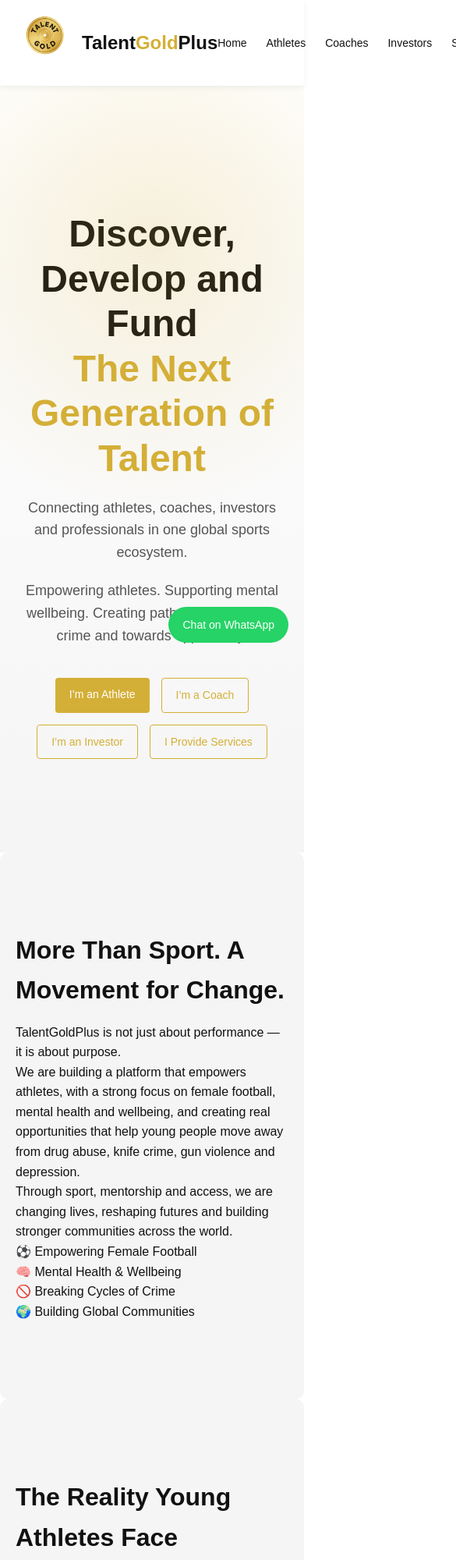
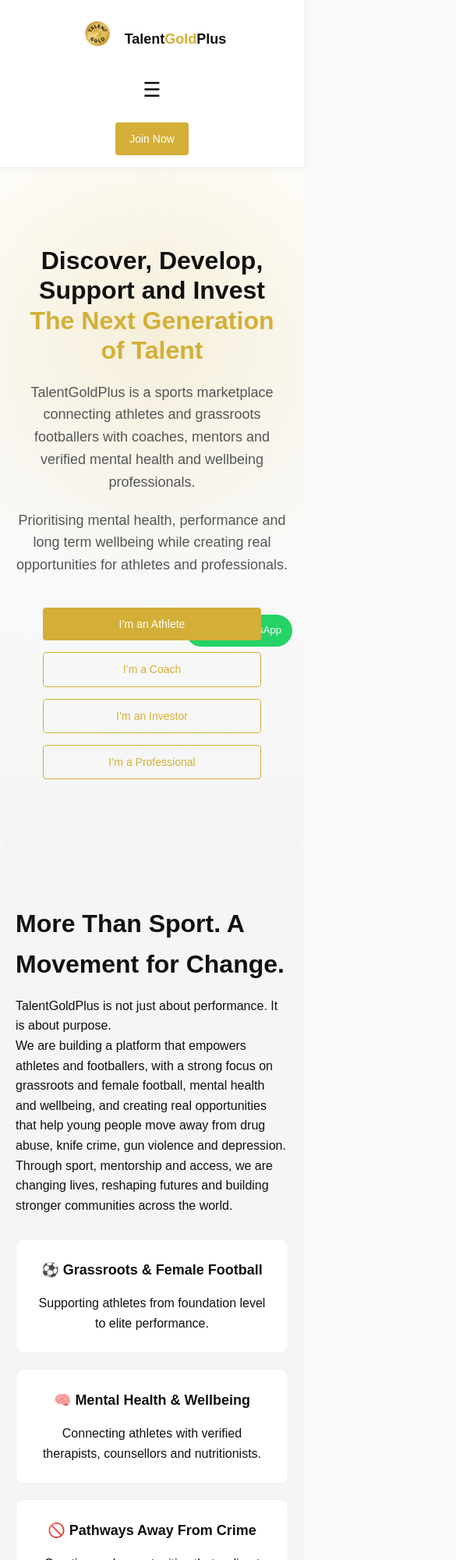
Before and after one commit to cyberolu/talentgoldplus-demo-, a plain HTML site: page frontend/public/index.html in a window 390 px wide. Shown: the top 2000 px of the page at 78% size, 585 px wide, since content can reach past the window. Drawn offline with Linux system fonts and the light colour scheme.

Commit message:
UI fixes: navbar spacing, hero fix, mobile prep

```diff
--- a/frontend/public/css/styles.css
+++ b/frontend/public/css/styles.css
@@ -29,9 +29,6 @@
   }
 
   /* GLOBAL */
-  section {
-    padding: 100px 20px;
-  }
 
   h1, h2, h3 {
     margin-bottom: 15px;
@@ -93,7 +90,7 @@
     font-size: 24px;
     font-weight: 700;
     color: var(--dark);
-    margin-left: -20px;
+    margin-left: 10px;
   }
 
   .gold {
@@ -117,7 +114,19 @@
   .nav-links a:hover {
     color: var(--gold);
   }
+  nav {
+    max-width: 1200px;
+    margin: 0 auto;
+    padding: 0 30px; /* increase spacing */
+    height: 110px;
 
+    display: flex;
+    align-items: center;
+    justify-content: space-between;
+  }
+  .nav-links {
+    gap: 30px; /* was 25px */
+  }
   /* NAV BUTTON */
 
   .nav-btn {
@@ -131,14 +140,6 @@
   /* =========================
      HERO
   ========================= */
-
-  #hero {
-    text-align: center;
-  }
-
-  #hero h2 {
-    font-size: 42px;
-  }
 
   #hero p {
     margin: 20px 0;
@@ -169,7 +170,13 @@
     background-color: #f0f0f0;
     text-align: center;
   }
+  body {
+    background-color: #f9f9f9;
+  }
 
+  section:nth-child(even) {
+    background-color: #f3f3f3;
+  }
   /* =========================
      CARDS (GLOBAL)
   ========================= */
@@ -209,10 +216,19 @@
   ========================= */
 
   .trust-stats {
-    margin-top: 20px;
+    margin-top: 30px;
     display: flex;
+    gap: 20px;
+    flex-wrap: wrap;
     justify-content: center;
-    gap: 30px;
+  }
+
+  .trust-stats p {
+    background: white;
+    padding: 15px 20px;
+    border-radius: 8px;
+    border: 1px solid #eee;
+    font-size: 14px;
   }
 
   /* =========================
@@ -357,22 +373,11 @@
     );
 
     z-index: 0;
+    pointer-events: none; /* THIS IS THE KEY */
   }
-  .hero-text {
-    max-width: 700px;
-    margin: 20px auto 0;
-    text-align: center;
-  }
-
-  .hero-main {
-    font-size: 20px;
-    color: #444;
-  }
-
-  .hero-sub {
-    margin-top: 10px;
-    font-size: 16px;
-    color: #777;
+  #hero .container {
+    position: relative;
+    z-index: 2;
   }
 
   /* =========================
@@ -420,7 +425,43 @@
     min-width: 250px;
   }
 
-  /* =========================
+  section {
+    padding: 80px 20px;
+  }
+
+  section:nth-child(even) {
+    background-color: #f3f3f3;
+  }
+
+  .mission-cards,
+.solution-cards {
+  display: flex;
+  gap: 20px;
+  margin-top: 30px;
+  flex-wrap: wrap;
+}
+
+.mission-cards .card,
+.solution-cards .card {
+  flex: 1;
+  min-width: 250px;
+}
+
+/* UNIVERSAL CARD */
+.card {
+  background: white;
+  padding: 25px;
+  border-radius: 10px;
+  border: 1px solid #eee;
+  text-align: center;
+  transition: all 0.3s ease;
+}
+
+.card:hover {
+  transform: translateY(-5px);
+  box-shadow: 0 10px 25px rgba(0,0,0,0.08);
+}
+/* =========================
    FOOTER (PROPER FIX)
 ========================= */
 
@@ -475,3 +516,136 @@
     font-size: 13px;
     color: #888;
   }
+  .menu-toggle {
+    display: none;
+    font-size: 26px;
+    cursor: pointer;
+  }
+
+
+/* =========================
+   MOBILE RESPONSIVE
+========================= */
+
+@media (max-width: 768px) {
+
+  /* NAV */
+  nav {
+    flex-direction: column;
+    height: auto;
+    padding: 15px;
+    gap: 10px;
+  }
+
+  .nav-links {
+    flex-wrap: wrap;
+    justify-content: center;
+    gap: 15px;
+  }
+
+  .nav-btn {
+    margin-top: 10px;
+  }
+
+  /* LOGO */
+  .logo img {
+    height: 70px;
+  }
+
+  .logo-text {
+    font-size: 18px;
+    margin-left: -10px;
+  }
+
+  /* HERO */
+  #hero {
+    padding: 100px 20px 80px;
+  }
+
+  #hero h1 {
+    font-size: 32px;
+  }
+
+  .hero-main {
+    font-size: 16px;
+  }
+
+  .hero-sub {
+    font-size: 14px;
+  }
+
+  /* BUTTONS */
+  .hero-buttons {
+    flex-direction: column;
+    align-items: center;
+  }
+
+  .hero-buttons a {
+    width: 80%;
+    text-align: center;
+  }
+
+  /* CARDS STACK */
+  .steps,
+  .user-cards,
+  .athlete-grid,
+  .involvement-cards,
+  .mission-cards,
+  .solution-cards {
+    flex-direction: column;
+  }
+
+  /* TRUST */
+  .trust-stats {
+    flex-direction: column;
+    align-items: center;
+  }
+
+  .trust-stats p {
+    width: 80%;
+    text-align: center;
+  }
+
+  /* FOOTER */
+  .footer-grid {
+    flex-direction: column;
+    gap: 30px;
+    text-align: center;
+  }
+
+  .footer-column {
+    align-items: center;
+  }
+
+}
+/* WHATSAPP MOBILE FIX */
+@media (max-width: 768px) {
+
+  .whatsapp-button {
+    bottom: 15px;
+    right: 15px;
+    padding: 10px 14px;
+    font-size: 13px;
+  }
+
+}
+/* MOBILE */
+@media (max-width: 768px) {
+
+  .menu-toggle {
+    display: block;
+  }
+
+  .nav-links {
+    display: none;
+    flex-direction: column;
+    width: 100%;
+    text-align: center;
+    margin-top: 10px;
+  }
+
+  .nav-links.active {
+    display: flex;
+  }
+
+}
--- a/frontend/public/index.html
+++ b/frontend/public/index.html
@@ -7,6 +7,7 @@
 
   <link rel="stylesheet" href="css/styles.css">
 </head>
+
 <body>
 
   <!-- HEADER -->
@@ -19,12 +20,14 @@
         </span>
       </div>
 
+      <div class="menu-toggle">☰</div>
+
       <ul class="nav-links">
         <li><a href="index.html">Home</a></li>
         <li><a href="pages/athletes.html">Athletes</a></li>
         <li><a href="pages/coaches.html">Coaches</a></li>
         <li><a href="pages/investors.html">Investors</a></li>
-        <li><a href="pages/services.html">Services</a></li>
+        <li><a href="pages/services.html">Professionals</a></li>
         <li><a href="pages/scouts.html">Scouts</a></li>
         <li><a href="pages/community.html">Community</a></li>
         <li><a href="auth/login.html">Login</a></li>
@@ -34,6 +37,22 @@
     </nav>
   </header>
 
+  <!-- YOUR MAIN CONTENT GOES HERE -->
+
+
+  <!-- SCRIPT MUST BE AT THE BOTTOM -->
+  <script>
+    const toggle = document.querySelector(".menu-toggle");
+    const nav = document.querySelector(".nav-links");
+
+    toggle.addEventListener("click", () => {
+      nav.classList.toggle("active");
+    });
+  </script>
+
+</body>
+</html>
+
   <main>
 
     <!-- HERO -->
@@ -41,24 +60,26 @@
       <div class="container">
 
         <h1>
-          Discover, Develop and Fund
+          Discover, Develop, Support and Invest
           <span>The Next Generation of Talent</span>
         </h1>
 
         <div class="hero-text">
           <p class="hero-main">
-            Connecting athletes, coaches, investors and professionals in one global sports ecosystem.
+            TalentGoldPlus is a sports marketplace connecting athletes and grassroots footballers
+            with coaches, mentors and verified mental health and wellbeing professionals.
             </p>
 
             <p class="hero-sub">
-            Empowering athletes. Supporting mental wellbeing. Creating pathways away from crime and towards opportunity.
+            Prioritising mental health, performance and long term wellbeing while creating real opportunities
+            for athletes and professionals.
             </p>
         </div>
         <div class="hero-buttons">
           <a href="pages/athletes.html" class="btn-primary">I’m an Athlete</a>
           <a href="pages/coaches.html" class="btn-secondary">I’m a Coach</a>
           <a href="pages/investors.html" class="btn-secondary">I’m an Investor</a>
-          <a href="pages/services.html" class="btn-secondary">I Provide Services</a>
+          <a href="pages/services.html" class="btn-secondary">I’m a Professional</a>
         </div>
 
       </div>
@@ -70,14 +91,13 @@
     <h2>More Than Sport. A Movement for Change.</h2>
 
     <p>
-          TalentGoldPlus is not just about performance — it is about purpose.
+      TalentGoldPlus is not just about performance. It is about purpose.
     </p>
 
     <p>
-          We are building a platform that empowers athletes, with a strong focus on
-          female football, mental health and wellbeing, and creating real opportunities
-          that help young people move away from drug abuse, knife crime, gun violence
-          and depression.
+      We are building a platform that empowers athletes and footballers, with a strong focus on
+      grassroots and female football, mental health and wellbeing, and creating real opportunities
+      that help young people move away from drug abuse, knife crime, gun violence and depression.
     </p>
 
     <p>
@@ -85,14 +105,30 @@
       and building stronger communities across the world.
     </p>
 
-        <div class="mission-highlights">
-          <p>⚽ Empowering Female Football</p>
-          <p>🧠 Mental Health & Wellbeing</p>
-          <p>🚫 Breaking Cycles of Crime</p>
-          <p>🌍 Building Global Communities</p>
+    <div class="mission-cards">
+      <div class="card">
+        <h3>⚽ Grassroots & Female Football</h3>
+        <p>Supporting athletes from foundation level to elite performance.</p>
+      </div>
+
+      <div class="card">
+        <h3>🧠 Mental Health & Wellbeing</h3>
+        <p>Connecting athletes with verified therapists, counsellors and nutritionists.</p>
+      </div>
+
+      <div class="card">
+        <h3>🚫 Pathways Away From Crime</h3>
+        <p>Creating real opportunities that redirect young people toward purpose.</p>
+      </div>
+
+      <div class="card">
+        <h3>💼 Professional Opportunities</h3>
+        <p>Helping coaches and specialists access high quality athletes and clients.</p>
+      </div>
     </div>
   </div>
 </section>
+
     <section id="problem">
       <div class="container">
         <h2>The Reality Young Athletes Face</h2>
@@ -133,6 +169,38 @@
       </div>
     </section>
 
+    <section id="for-professionals">
+      <div class="container">
+
+        <h2>For Professionals</h2>
+
+        <p>
+          TalentGoldPlus is also a platform for coaches, therapists, nutritionists
+          and performance experts to connect with serious athletes.
+        </p>
+
+        <div class="solution-cards">
+
+          <div class="card">
+            <h3>Verified Athletes</h3>
+            <p>Work with committed athletes focused on growth.</p>
+          </div>
+
+          <div class="card">
+            <h3>Quality Clients</h3>
+            <p>Access a growing network of athletes needing your expertise.</p>
+          </div>
+
+          <div class="card">
+            <h3>Grow Your Business</h3>
+            <p>Turn your services into real opportunities and income.</p>
+          </div>
+
+        </div>
+
+      </div>
+    </section>
+
     <!-- TRUST -->
     <section id="trust">
       <div class="container">
@@ -140,9 +208,10 @@
         <p>Join a global community of athletes, coaches, investors, scouts and sports professionals.</p>
 
         <div class="trust-stats">
-          <p>Growing Athlete Network</p>
+          <p>Growing Global Athlete Network</p>
+          <p>Access to Verified Professionals</p>
+          <p>Multi Role Sports Ecosystem</p>
           <p>Global Reach</p>
-          <p>Multi Role Platform</p>
         </div>
       </div>
     </section>
@@ -196,7 +265,7 @@
           </article>
 
           <article>
-            <h3>Service Providers</h3>
+            <h3>Professionals</h3>
             <p>Connect with athletes who need your expertise.</p>
             <a href="pages/services.html" class="btn-primary">Get Listed</a>
           </article>
@@ -315,7 +384,7 @@
           <a href="pages/athletes.html">Athletes</a>
           <a href="pages/coaches.html">Coaches</a>
           <a href="pages/investors.html">Investors</a>
-          <a href="pages/services.html">Services</a>
+          <a href="pages/services.html">Professionals</a>
           <a href="pages/scouts.html">Scouts</a>
           <a href="pages/community.html">Community</a>
         </div>
```
Lines whose indentation alone changed are shown as unchanged.
